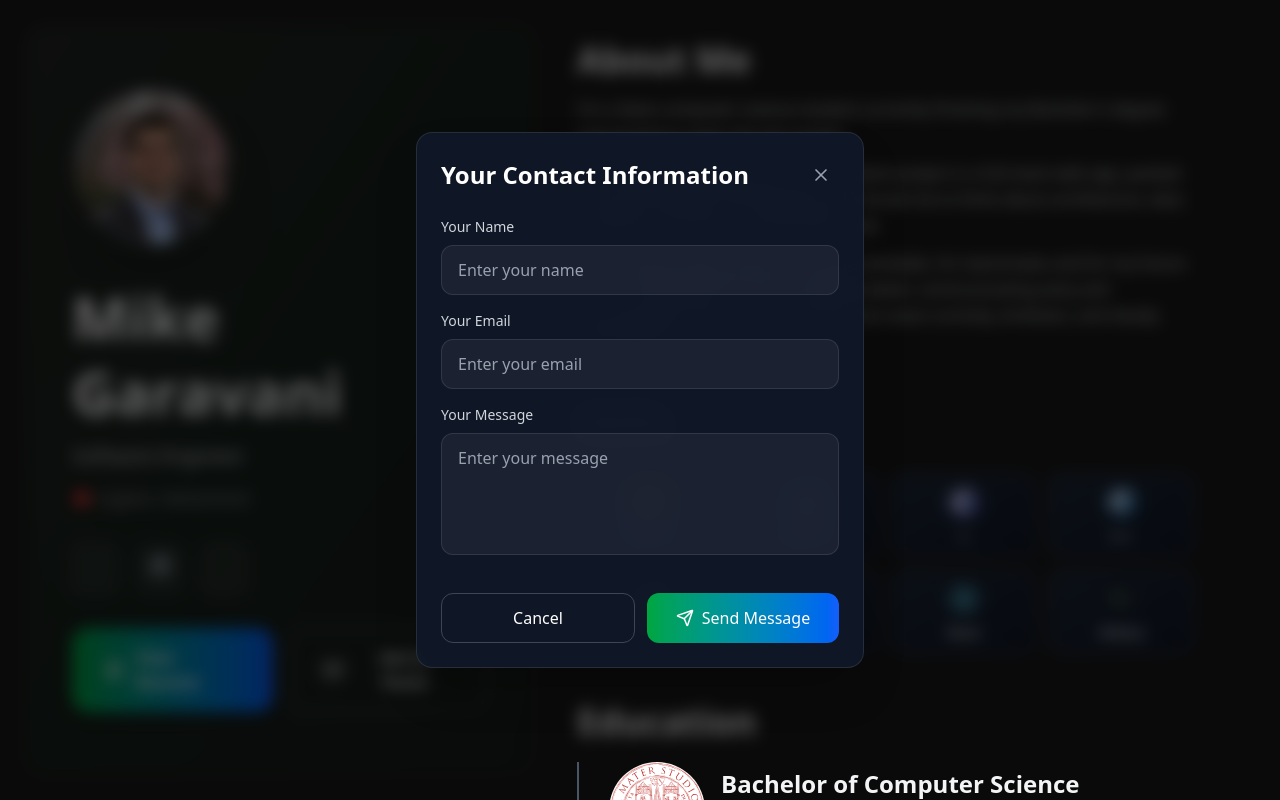
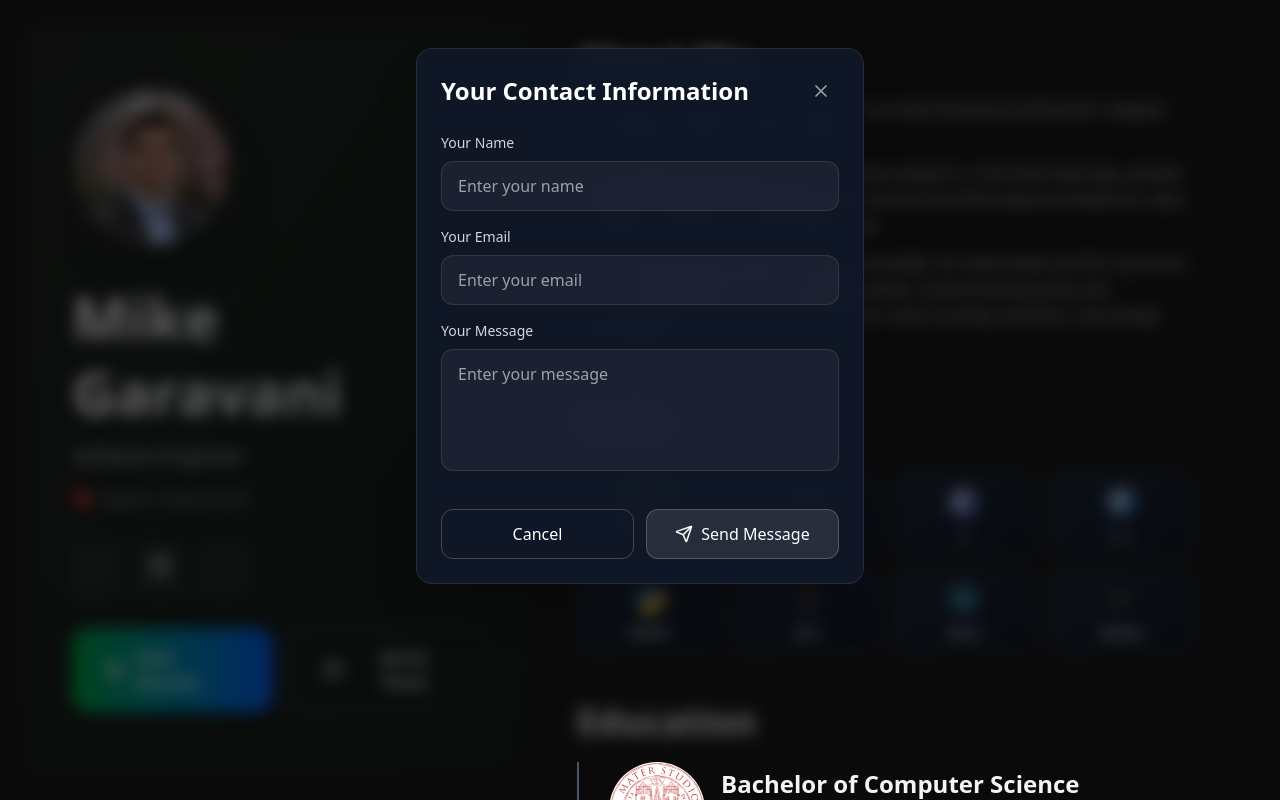
Before and after one commit to mikegaravani/portfolio-v2, a React (Vite) app: page / in a window 1280 px wide. Both pictures are taken after a click on the button "Get In Touch". Built offline with nearby package versions, Linux system fonts and the light colour scheme; some icons are missing.

Commit message:
connect form with API

```diff
--- a/src/components/ContactPopup.tsx
+++ b/src/components/ContactPopup.tsx
@@ -12,6 +12,11 @@ const ContactPopup: React.FC<ContactPopupProps> = ({ isOpen, onClose }) => {
     email: "",
     message: "",
   });
+
+  const [isSubmitting, setIsSubmitting] = useState(false);
+  const [submitStatus, setSubmitStatus] = useState<
+    "idle" | "success" | "error"
+  >("idle");
 
   useEffect(() => {
     if (isOpen) {
@@ -43,17 +48,46 @@ const ContactPopup: React.FC<ContactPopupProps> = ({ isOpen, onClose }) => {
     }));
   };
 
-  const handleSubmit = (e: React.FormEvent) => {
+  const handleSubmit = async (e: React.FormEvent) => {
     e.preventDefault();
-    console.log("Contact form submitted:", formData);
-    onClose();
-    setFormData({ name: "", email: "", message: "" });
+    setIsSubmitting(true);
+    setSubmitStatus("idle");
+
+    try {
+      const response = await fetch("https://formspree.io/f/xqalbaqb", {
+        method: "POST",
+        headers: {
+          "Content-Type": "application/json",
+        },
+        body: JSON.stringify({
+          name: formData.name,
+          email: formData.email,
+          message: formData.message,
+        }),
+      });
+
+      if (response.ok) {
+        setSubmitStatus("success");
+        setTimeout(() => {
+          onClose();
+          setFormData({ name: "", email: "", message: "" });
+          setSubmitStatus("idle");
+        }, 500);
+      } else {
+        setSubmitStatus("error");
+      }
+    } catch (error) {
+      console.error("Error sending message:", error);
+      setSubmitStatus("error");
+    } finally {
+      setIsSubmitting(false);
+    }
   };
 
   if (!isOpen) return null;
 
   return (
-    <div className="fixed inset-0 z-50 flex items-center justify-center p-4">
+    <div className="fixed inset-0 z-50 flex items-start justify-center p-4 overflow-y-auto">
       {/* Backdrop */}
       <div
         className="absolute inset-0 bg-black/60 backdrop-blur-sm"
@@ -61,7 +95,7 @@ const ContactPopup: React.FC<ContactPopupProps> = ({ isOpen, onClose }) => {
       ></div>
 
       {/* Modal */}
-      <div className="relative bg-gray-900/95 backdrop-blur-md border border-white/10 rounded-2xl p-6 w-full max-w-md shadow-2xl">
+      <div className="relative bg-gray-900/95 backdrop-blur-md border border-white/10 rounded-2xl p-6 w-full max-w-md shadow-2xl my-8 min-h-fit">
         {/* Header */}
         <div className="flex items-center justify-between mb-6">
           <h2 className="text-2xl font-bold text-white">
@@ -69,7 +103,7 @@ const ContactPopup: React.FC<ContactPopupProps> = ({ isOpen, onClose }) => {
           </h2>
           <button
             onClick={onClose}
-            className="p-2 rounded-full hover:bg-white/10 transition-colors duration-200"
+            className="p-2 rounded-full hover:bg-white/10 transition-colors duration-200 cursor-pointer"
           >
             <X size={20} className="text-gray-400 hover:text-white" />
           </button>
@@ -134,20 +168,49 @@ const ContactPopup: React.FC<ContactPopupProps> = ({ isOpen, onClose }) => {
             />
           </div>
 
+          {/* Status Message */}
+          {submitStatus === "success" && (
+            <div className="text-green-400 text-sm text-center">
+              Message sent successfully
+            </div>
+          )}
+          {submitStatus === "error" && (
+            <div className="text-red-400 text-sm text-center">
+              Failed to send message
+            </div>
+          )}
+
           <div className="flex gap-3 pt-4">
             <button
               type="button"
               onClick={onClose}
-              className="flex-1 px-6 py-3 rounded-xl border border-white/20 text-white font-medium hover:bg-white/5 hover:border-white/30 transition-all duration-200"
+              className="flex-1 px-6 py-3 rounded-xl border border-white/20 text-white font-medium hover:bg-white/5 hover:border-white/30 transition-all duration-200 cursor-pointer"
             >
               Cancel
             </button>
             <button
               type="submit"
-              className="flex-1 inline-flex items-center justify-center gap-2 px-6 py-3 rounded-xl bg-gradient-to-r from-green-600 to-blue-600 text-white font-medium hover:from-green-700 hover:to-blue-700 transition-all duration-200 hover:scale-105"
+              disabled={isSubmitting}
+              className={`flex-1 inline-flex items-center justify-center gap-2 px-6 py-3 rounded-xl border border-white/20 text-white font-medium transition-all duration-200 cursor-pointer ${
+                isSubmitting
+                  ? "bg-white/5 opacity-50 cursor-not-allowed"
+                  : submitStatus === "success"
+                  ? "bg-green-600/20 border-green-500/50"
+                  : submitStatus === "error"
+                  ? "bg-red-600/20 border-red-500/50"
+                  : "bg-white/10 hover:bg-white/15 hover:border-white/30"
+              }`}
             >
               <Send size={18} />
-              Send Message
+              <span>
+                {isSubmitting
+                  ? "Sending..."
+                  : submitStatus === "success"
+                  ? "Sent!"
+                  : submitStatus === "error"
+                  ? "Failed"
+                  : "Send Message"}
+              </span>
             </button>
           </div>
         </form>
--- a/src/components/Hero.tsx
+++ b/src/components/Hero.tsx
@@ -82,7 +82,7 @@ const Hero: React.FC = () => {
           </a>
           <button
             onClick={handleContactClick}
-            className="group relative inline-flex items-center justify-center gap-3 px-8 py-4 rounded-2xl border-2 border-white/20 text-white font-semibold hover:bg-white/5 hover:border-white/30 transition-all duration-300 hover:scale-105 backdrop-blur-sm"
+            className="group relative inline-flex items-center justify-center gap-3 px-8 py-4 rounded-2xl border-2 border-white/20 text-white font-semibold hover:bg-white/5 hover:border-white/30 transition-all duration-300 hover:scale-105 backdrop-blur-sm cursor-pointer"
           >
             <Mail size={20} />
             <span>Get In Touch</span>
```
